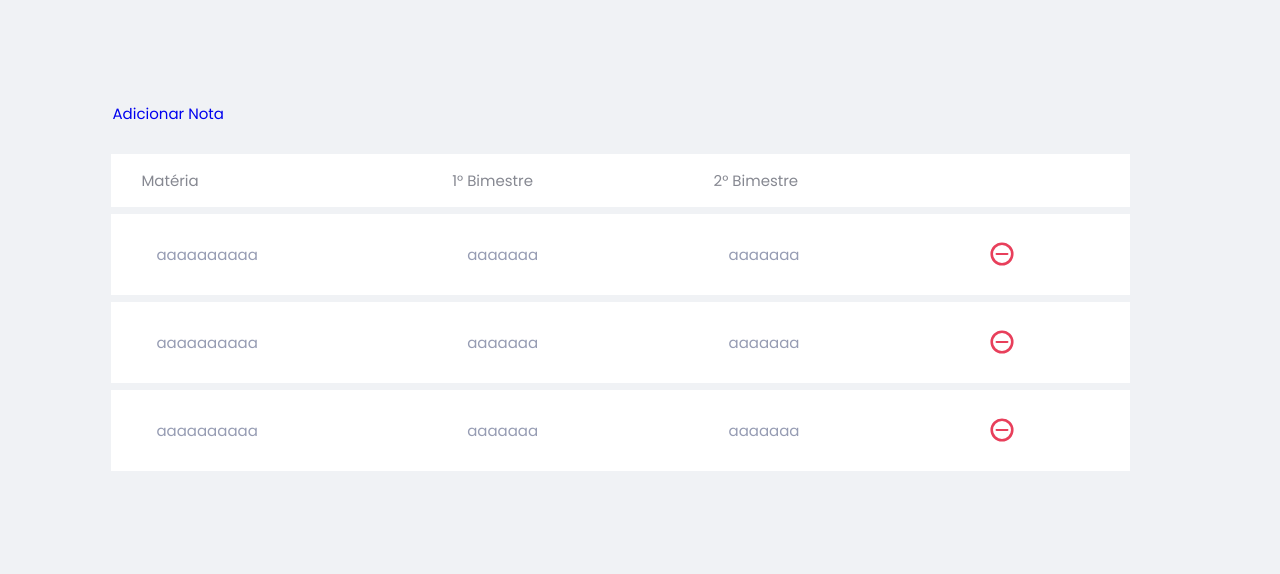
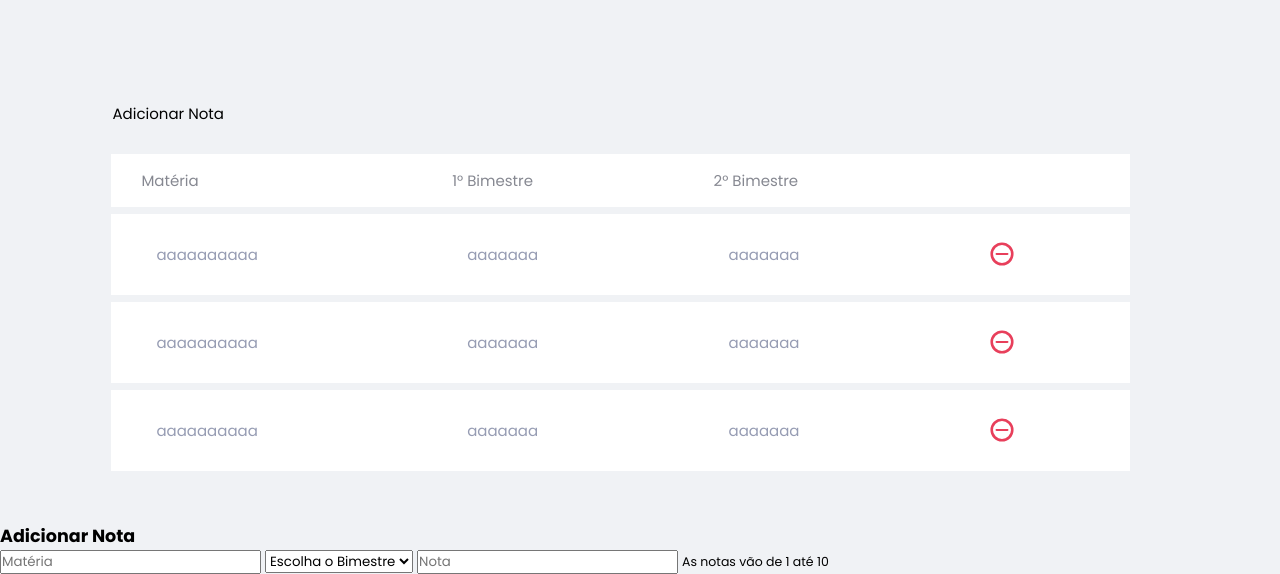
Before and after one commit to VncS1/dev.school, a plain HTML site: page index.html in a window 1280 px wide. Shown: the part 344-918 px from the top of the page. Before the commit the page ends 867 px from the top, so only its background shows below. Drawn offline with Linux system fonts and the light colour scheme.

Commit message:
Adicionado o html do Modal

```diff
--- a/index.html
+++ b/index.html
@@ -40,7 +40,7 @@
         </section>
 
         <section id="grades">
-            <a class="new-grade" href="#">Adicionar Nota</a>
+            <a onClick="Modal.open()" class="new-grade" >Adicionar Nota</a>
 
             <table id="data-table">
                 <thead>
@@ -75,6 +75,28 @@
             </table>
         </section>
     </main>
+
+    <div class="modal-overlay">
+        <div class="modal">
+            <div class="modal-content">
+                <div id="form">
+                    <h3>Adicionar Nota</h3>
+                    <form action="">
+                        <input type="text" name="materia" placeholder="Matéria"/>
+                        <select id="bimestre" name="bimestre">
+                            <option value="">Escolha o Bimestre</option>
+                            <option value="1">1° Bimestre </option>
+                            <option value="2">2° Bimestre </option>
+                        </select>
+                        <input type="number" name="nota" id="nota" placeholder="Nota"/>
+                        <small>As notas vão de 1 até 10</small>
+                    </form>
+                </div>
+            </div>
+        </div>
+    </div>
+
+    <scripts src="./script.js"></scripts>
 </body>
 
 </html>
```
